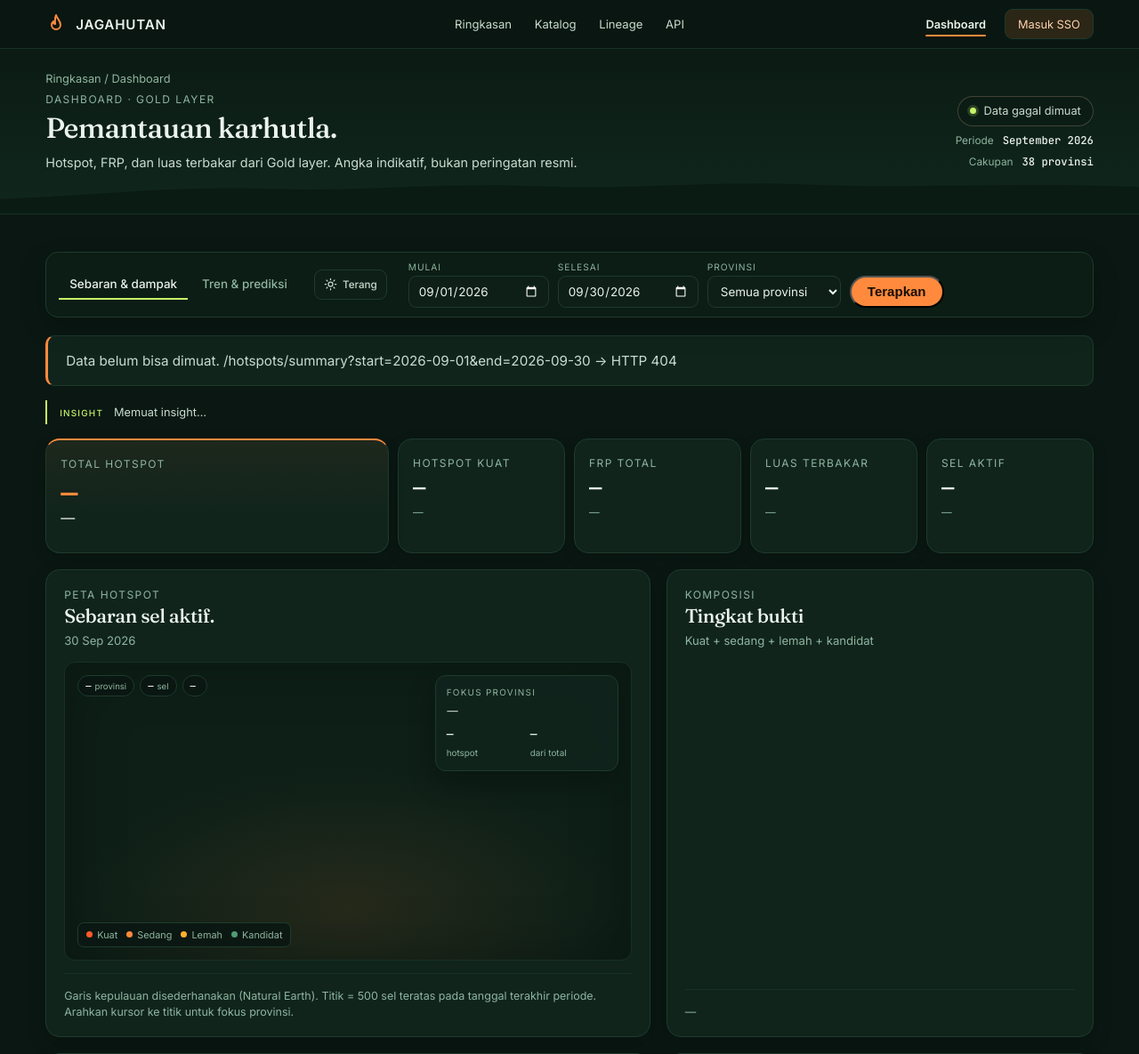
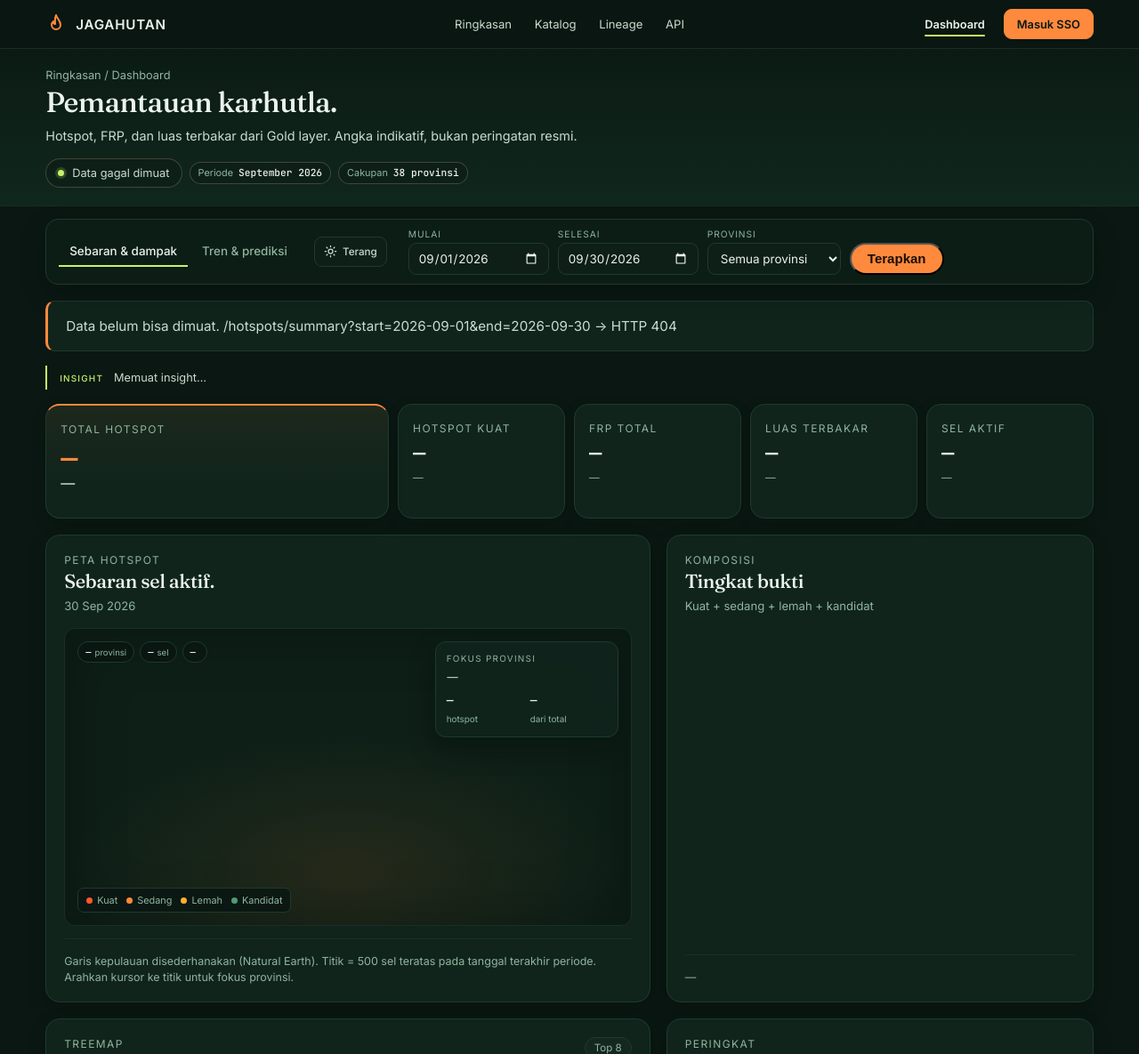
Before and after one commit to prayudahlah/karhutla-data-platform, a Python web app: template src/serving/templates/dashboard.html in a window 1280 px wide. Shown: the top 1185 px of the page at 89% size. Run offline with Jinja, Linux system fonts and the light colour scheme; the template is opened without the code that fills it, so the values that code supplies are empty.

Commit message:
feat(dashboard): header satu kolom dan navbar lebih tegas

```diff
--- a/src/serving/static/dashboard.css
+++ b/src/serving/static/dashboard.css
@@ -180,9 +180,19 @@ html[data-theme="light"] .theme-toggle .theme-icon.moon { display: block; }
   bottom: 2px;
   height: 2px;
   border-radius: 2px;
-  background: var(--amber);
+  background: var(--lime);
 }
 .site-header .navbtn-primary:hover { background: rgba(255, 255, 255, 0.04); }
+.site-header .navbtn-strong {
+  border-color: var(--amber);
+  background: var(--amber);
+  color: var(--bg);
+  font-weight: 600;
+}
+.site-header .navbtn-strong:hover {
+  background: var(--amber);
+  filter: brightness(1.06);
+}
 html[data-theme="light"] .site-header {
   background: rgba(250, 248, 242, 0.92);
   border-bottom-color: var(--line);
@@ -216,66 +226,51 @@ html[data-theme="light"] .dash-hero {
 .dash-hero-inner {
   position: relative;
   z-index: 1;
-  display: flex;
-  align-items: flex-end;
-  justify-content: space-between;
-  gap: 32px;
   max-width: 1560px;
   margin: 0 auto;
-  padding: 26px clamp(32px, 4vw, 64px) 46px;
+  padding: 22px clamp(32px, 4vw, 64px) 20px;
   text-align: left;
 }
 .dash-hero .hero-copy { max-width: 760px; }
-.dash-hero .breadcrumb { margin-bottom: 8px; }
+.dash-hero .breadcrumb { margin-bottom: 6px; }
 .dash-hero h1 {
-  margin: 8px 0 0;
-  font-size: clamp(2rem, 2.35vw, 2.45rem);
+  margin: 6px 0 0;
+  font-size: clamp(2rem, 2.1vw, 2.25rem);
   line-height: 1.08;
 }
 .dash-hero .hero-lead {
   max-width: 760px;
-  margin: 9px 0 0;
+  margin: 8px 0 0;
   color: var(--body);
   font-size: 0.9rem;
   line-height: 1.6;
 }
 .hero-meta {
   display: flex;
-  flex: none;
-  flex-direction: column;
-  align-items: flex-end;
+  flex-wrap: wrap;
+  align-items: center;
   gap: 8px;
-  padding-bottom: 4px;
-  text-align: right;
+  margin-top: 14px;
+  text-align: left;
 }
 .hero-meta .dash-status { margin: 0; white-space: nowrap; }
 .hero-meta-row {
-  display: flex;
+  display: inline-flex;
   align-items: baseline;
-  gap: 10px;
+  gap: 6px;
+  padding: 4px 9px;
+  border: 1px solid var(--chip-border, rgba(255, 210, 173, 0.22));
+  border-radius: 999px;
+  background: var(--chip-bg, rgba(10, 23, 18, 0.32));
   color: var(--label);
-  font-size: 0.74rem;
+  font-size: 0.68rem;
+  line-height: 1.35;
 }
 .hero-meta-row b {
   color: var(--text);
   font-family: "JetBrains Mono", ui-monospace, monospace;
-  font-size: 0.76rem;
+  font-size: 0.7rem;
   font-weight: 500;
-}
-.hero-ridge {
-  position: absolute;
-  left: 0;
-  right: 0;
-  bottom: 0;
-  width: 100%;
-  height: 46px;
-  color: #06130d;
-  opacity: 0.55;
-  pointer-events: none;
-}
-html[data-theme="light"] .hero-ridge {
-  color: #d9e2ce;
-  opacity: 0.8;
 }
 
 .dash-status {
@@ -308,7 +303,7 @@ html[data-theme="light"] .hero-ridge {
   box-shadow: 0 0 0 3px rgba(255, 90, 43, 0.16);
 }
 
-.dash-wrap { padding-block: 24px 0; }
+.dash-wrap { padding-block: 14px 0; }
 .dash-error { margin: 0 0 16px; }
 
 .dash-insight {
@@ -451,7 +446,7 @@ html[data-theme="light"] .hero-ridge {
   display: flex;
   align-items: center;
   gap: 24px;
-  margin: 18px 0 20px;
+  margin: 0 0 18px;
   padding: 10px 14px;
   border: 1px solid var(--line);
   border-radius: 14px;
--- a/src/serving/templates/dashboard.html
+++ b/src/serving/templates/dashboard.html
@@ -11,14 +11,13 @@
   } catch (error) {}
 })();
 </script>
-<link rel="stylesheet" href="/static/dashboard.css?v=20261123m">
+<link rel="stylesheet" href="/static/dashboard.css?v=20261123n">
 {% endblock %}
 {% block content %}
 <section class="dash-hero">
   <div class="dash-hero-inner">
     <div class="hero-copy">
       <div class="breadcrumb"><a href="/">Ringkasan</a> / Dashboard</div>
-      <div class="kicker" id="period-label">Dashboard · Gold layer</div>
       <h1 class="serif">Pemantauan karhutla.</h1>
       <p class="hero-lead">Hotspot, FRP, dan luas terbakar dari Gold layer. Angka indikatif, bukan peringatan resmi.</p>
     </div>
@@ -28,9 +27,6 @@
       <div class="hero-meta-row"><span>Cakupan</span><b id="rail-coverage">38 provinsi</b></div>
     </div>
   </div>
-  <svg class="hero-ridge" viewBox="0 0 1440 48" preserveAspectRatio="none" aria-hidden="true" fill="currentColor">
-    <path d="M0,48 L0,31 C120,27 220,15 340,19 C460,23 560,11 680,16 C800,21 900,9 1020,14 C1140,19 1300,11 1440,17 L1440,48 Z"/>
-  </svg>
 </section>
 
 <div class="dash-workspace">
@@ -272,4 +268,4 @@
 <div class="chart-tooltip" id="chart-tooltip" role="tooltip" aria-hidden="true"></div>
 </div>
 {% endblock %}
-{% block extra_scripts %}<script src="/static/dashboard.js?v=20261123m" defer></script>{% endblock %}
+{% block extra_scripts %}<script src="/static/dashboard.js?v=20261123n" defer></script>{% endblock %}
```
Also changed, not shown: other parts of src/serving/static/dashboard.css (+7 -20 lines).
